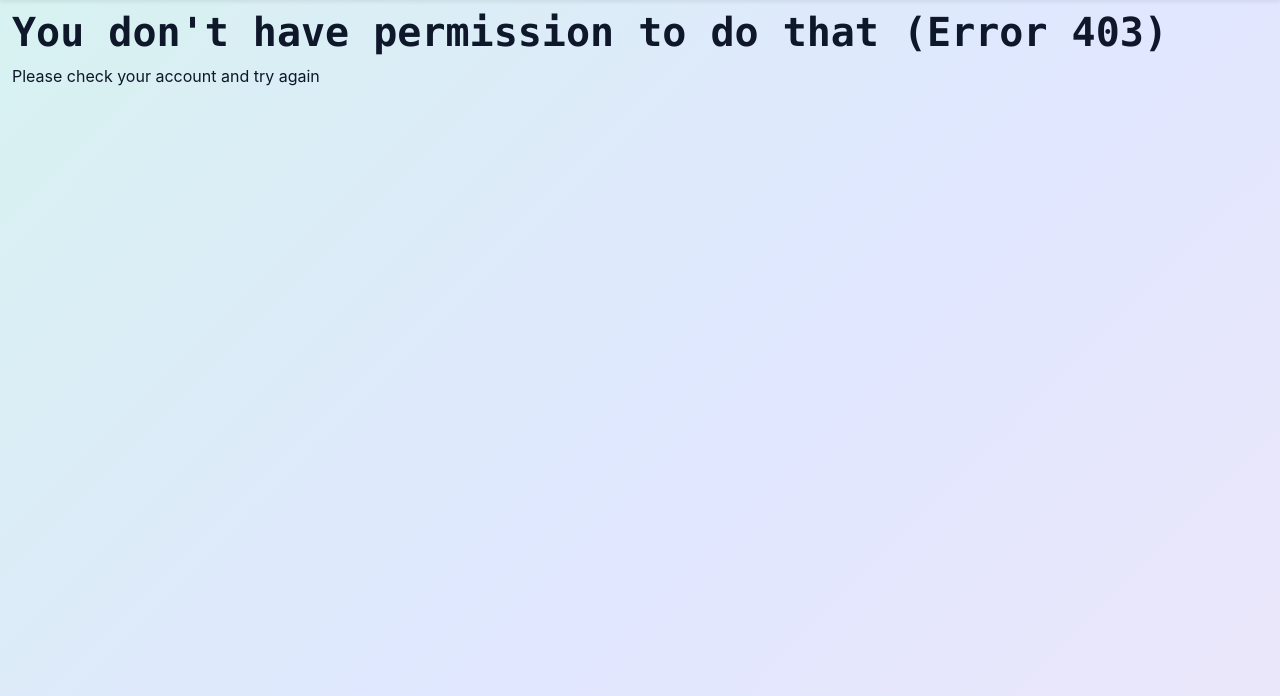
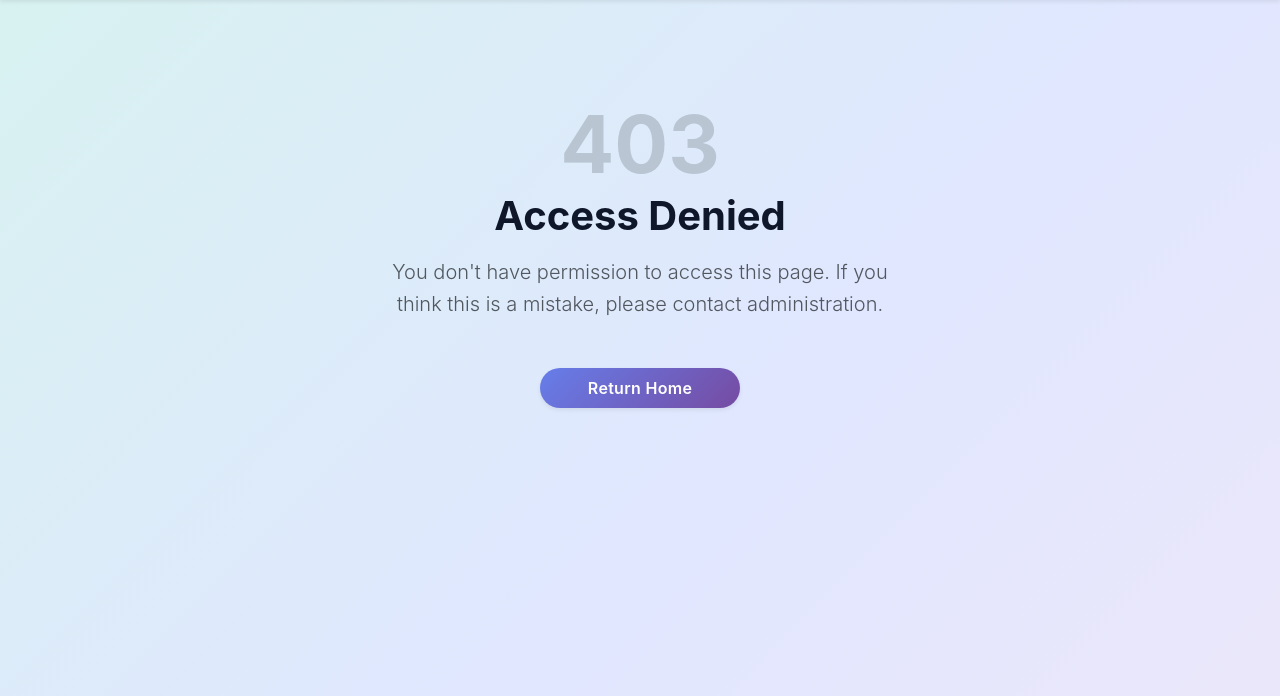
Before and after one commit to kapadiya-devanshi/Mental-Health-Chatbot, a Flask app: template ChatbotWebsite/templates/errors/403.html in a window 1280 px wide. Shown: the part 67-763 px from the top of the page. Run offline with Flask 3, Linux system fonts and the light colour scheme; the template is opened without the code that fills it, so the values that code supplies are empty; parts of the project's set-up code (start-up, migrations or seed data) failed here and were passed over.

Commit message:
Update 403.html

```diff
--- a/ChatbotWebsite/templates/errors/403.html
+++ b/ChatbotWebsite/templates/errors/403.html
@@ -1,11 +1,13 @@
 {%extends "layout.html"%}
 {%block content%}
-<div class="container-fluid d-grid">
-    <h1
-      class="mt-2 mb-2 fw-bold font-monospace"
-    >
-    You don't have permission to do that (Error 403)
-    </h1>
-        <p>Please check your account and try again</p>
-    </div>
+<div class="container py-5 text-center mt-5">
+    <div class="display-1 fw-bold text-muted opacity-25 mb-0">403</div>
+    <h1 class="fw-bold mb-3" style="color: var(--text-color);">Access Denied</h1>
+    <p class="text-muted lead mx-auto mb-5" style="max-width: 500px;">
+        You don't have permission to access this page. If you think this is a mistake, please contact administration.
+    </p>
+    <a href="{{url_for('main.home')}}" class="btn btn-primary rounded-pill px-5 py-2 fw-semibold shadow-sm" style="background: linear-gradient(135deg, #0ea5e9, #6366f1); border: none;">
+        Return Home
+    </a>
+</div>
 {%endblock content%}
```
